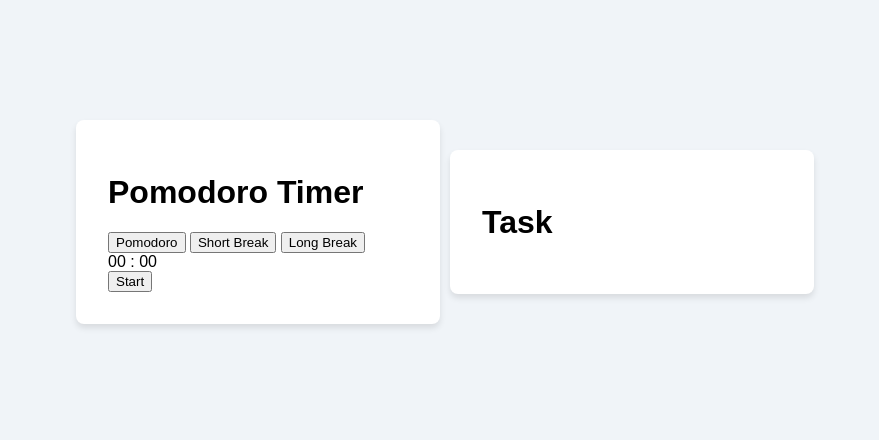
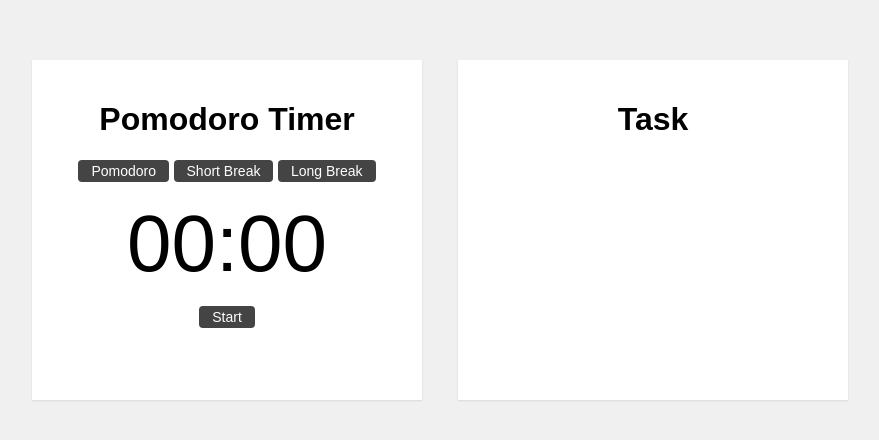
Before and after one commit to firsty-rahma/enchanted-pomodoro-app, a plain HTML site: page index.html in a window 1280 px wide. Shown: the part 178-618 px from the top of the page, without its empty margins (190-1069 px from the left). Drawn offline with Linux system fonts and the light colour scheme.

Commit message:
styling clock UI

```diff
--- a/styles.css
+++ b/styles.css
@@ -1,17 +1,47 @@
 body {
     font-family: Arial, sans-serif;
-    background-color: #f0f4f8;
     display: flex;
-    gap: 10px;
+    flex-wrap: wrap;
     justify-content: center;
+    gap: 20px;
+    height: 100vh;
     align-items: center;
-    height: 100vh;
-    margin: 0;
-}
-.container {
+    background-color: #f0f0f0;
+  }
+  .container {
+    width: 100%;
+    max-width: 350px;
+    text-align: center;
+    min-height: 300px;
     background-color: white;
-    padding: 2rem;
-    border-radius: 8px;
-    box-shadow: 0 4px 6px rgba(0, 0, 0, 0.1);
-    width: 300px;
-}
+    padding: 20px;
+    box-shadow: 0 1px 2px rgba(0,0,0,0.1);
+    margin: 1vh;
+  }
+
+.clock {
+    align-items: center;
+    display: flex;
+    flex-wrap: wrap;
+    justify-content: center;
+    font-size: 5rem;
+    float: relative;
+    margin: 2vh;
+  }
+
+  button {
+    font-size: 14px;
+    cursor: pointer;
+    box-shadow: none;
+    background-color: #444;
+    color: white;
+    border: 1px solid transparent;
+    margin: 0px;
+    border-radius: 4px;
+    padding: 2px 12px;
+  }
+
+  button:disabled {
+    background-color: #b6b6b6;
+    color: rgb(62, 62, 62);
+  }
```
